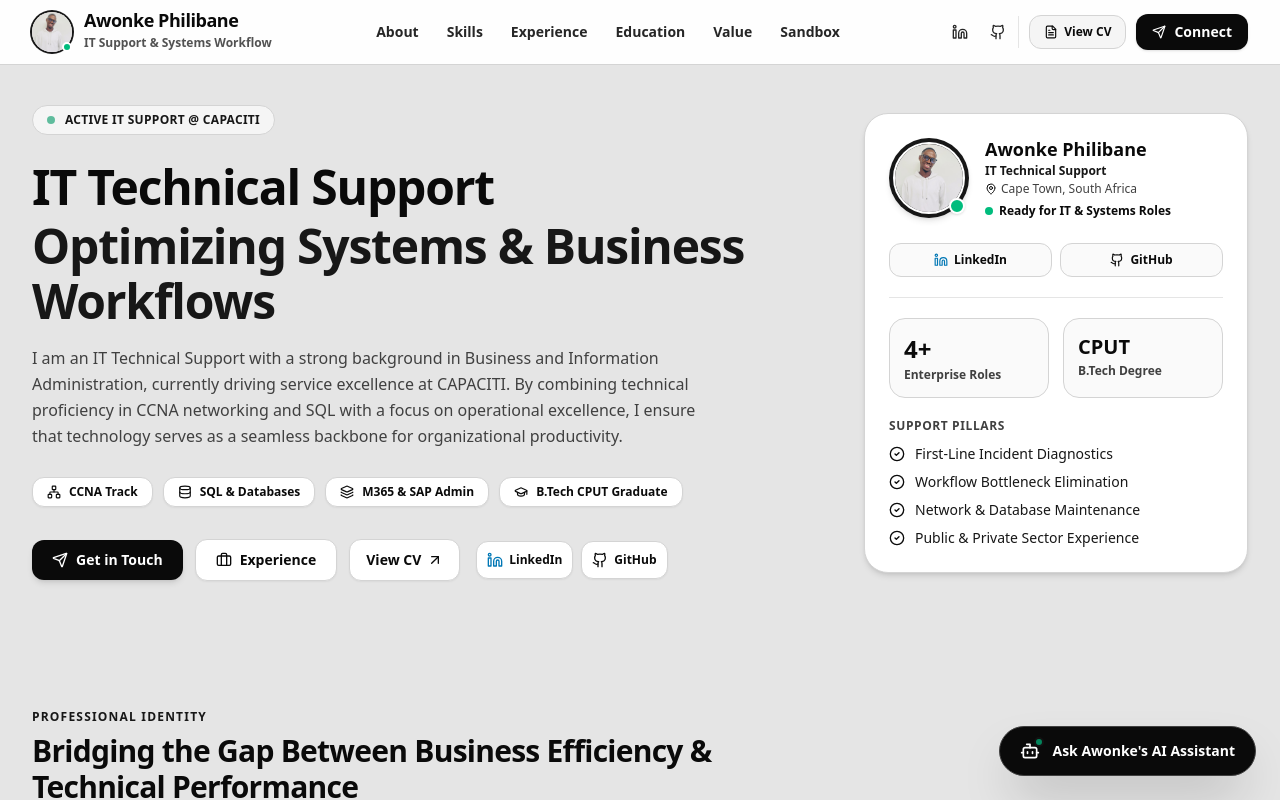
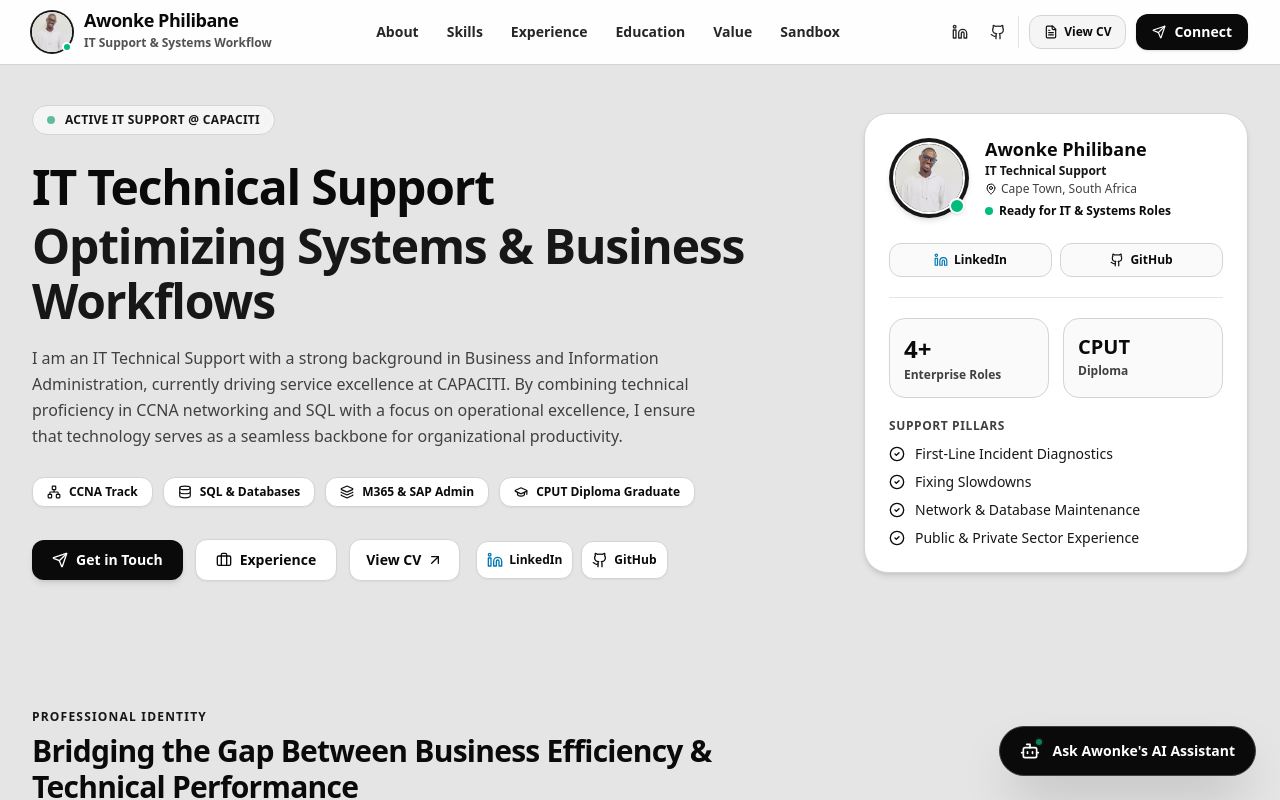
Before and after one commit to AwonkeP/Digital-Profile, a React (Vite) app: page / in a window 1280 px wide. Shown: the top 800 px of the page. Built offline with nearby package versions, Linux system fonts and the light colour scheme.

Commit message:
refactor: update academic credentials and GitHub URL
Updated profile documentation to reflect the diploma qualification and corrected the GitHub profile link.

```diff
--- a/src/components/AboutSection.tsx
+++ b/src/components/AboutSection.tsx
@@ -19,7 +19,7 @@
         {/* Main Narrative */}
         <div className="lg:col-span-7 space-y-5 text-neutral-800 leading-relaxed text-sm sm:text-base">
           <p>
-            I am a dedicated IT Technical Support professional based in Cape Town, South Africa, focusing on the alignment of business administrative workflows and technical infrastructure. With a degree in <strong className="text-neutral-950 font-bold">Business and Information Administration</strong> from the <strong className="text-neutral-950 font-bold">Cape Peninsula University of Technology (CPUT)</strong>, my perspective goes beyond standard ticket-logging: <em className="text-neutral-950 not-italic font-bold">I solve technical problems while optimizing the operational processes behind them.</em>
+            I am a dedicated IT Technical Support professional based in Cape Town, South Africa, focusing on the alignment of business administrative workflows and technical infrastructure. With a diploma in <strong className="text-neutral-950 font-bold">Business and Information Administration</strong> from the <strong className="text-neutral-950 font-bold">Cape Peninsula University of Technology (CPUT)</strong>, my perspective goes beyond standard ticket-logging: <em className="text-neutral-950 not-italic font-bold">I solve technical problems while optimizing the operational processes behind them.</em>
           </p>
           <p>
             Currently serving as an <strong className="text-neutral-950 font-bold">IT Technical Support at CAPACITI</strong>, I deliver service desk management, first-line incident diagnostics, and user support. My experience spans diverse multi-tier environments—including the <strong className="text-neutral-950 font-bold">Passenger Rail Agency of South Africa (PRASA)</strong>, <strong className="text-neutral-950 font-bold">Western Cape Department of Education (WCED)</strong>, and <strong className="text-neutral-950 font-bold">Innovate Technology</strong>—providing me with a comprehensive grasp of both public and private sector enterprise technology needs.
--- a/src/components/AiChatbot.tsx
+++ b/src/components/AiChatbot.tsx
@@ -23,7 +23,8 @@
   const quickChips = [
     'Core Experience?',
     'SQL & CCNA Skills?',
-    'CPUT Degree?',
+    'CPUT Diploma?',
+    'IT Qualifications?',
     'Contact Info?',
   ];
 
--- a/src/components/Hero.tsx
+++ b/src/components/Hero.tsx
@@ -48,7 +48,7 @@
             </div>
             <div className="px-3.5 py-1.5 rounded-xl bg-white border border-neutral-300 text-xs font-bold text-neutral-950 flex items-center gap-2 shadow-xs">
               <GraduationCap className="w-3.5 h-3.5 text-neutral-950" />
-              <span>B.Tech CPUT Graduate</span>
+              <span>CPUT Diploma Graduate</span>
             </div>
           </div>
 
@@ -189,7 +189,7 @@
               <div className="p-3.5 rounded-2xl bg-neutral-50 border border-neutral-300">
                 <div className="text-xl font-black text-neutral-950">CPUT</div>
                 <div className="text-xs text-neutral-700 font-bold mt-0.5">
-                  B.Tech Degree
+                  Diploma
                 </div>
               </div>
             </div>
@@ -206,7 +206,7 @@
                 </li>
                 <li className="flex items-center gap-2.5 font-medium">
                   <CheckCircle2 className="w-4 h-4 text-neutral-950 shrink-0" />
-                  <span>Workflow Bottleneck Elimination</span>
+                  <span>Fixing Slowdowns</span>
                 </li>
                 <li className="flex items-center gap-2.5 font-medium">
                   <CheckCircle2 className="w-4 h-4 text-neutral-950 shrink-0" />
--- a/src/components/ResumeModal.tsx
+++ b/src/components/ResumeModal.tsx
@@ -44,7 +44,7 @@
    - Managed IT services, troubleshooting, maintenance, software deployment.
 
 EDUCATION & QUALIFICATIONS
-- Bachelor's Degree in Business & Information Administration - Cape Peninsula University of Technology (CPUT)
+- Diploma in Business & Information Administration - Cape Peninsula University of Technology (CPUT)
 - Cisco Certified Network Associate (CCNA) Track - Cisco Networking Academy
 - Microsoft 365 & Database Administration Modules`;
 
--- a/src/data.ts
+++ b/src/data.ts
@@ -9,10 +9,10 @@
   email: "Philibaneawonke@gmail.com",
   linkedin: "https://www.linkedin.com/in/awonke-philibane-710aaa103",
   linkedinHandle: "awonke-philibane-710aaa103",
-  github: "https://github.com/awonkephilibane",
-  githubHandle: "awonkephilibane",
+  github: "https://github.com/AwonkeP",
+  githubHandle: "AwonkeP",
   currentCompany: "CAPACITI",
-  degree: "B.Tech Business & Information Administration (CPUT)",
+  degree: "Diploma in Business & Information Administration (CPUT)",
   profileImage: profilePhoto,
   summary: "Dedicated IT Technical Support in Cape Town, combining Business and Information Administration expertise from CPUT with hands-on technical skills in CCNA networking, SQL database management, Microsoft 365, and enterprise service desk operations.",
   elevatorPitch: "I am an IT Technical Support with a strong background in Business and Information Administration, currently driving service excellence at CAPACITI. By combining technical proficiency in CCNA networking and SQL with a focus on operational excellence, I ensure that technology serves as a seamless backbone for organizational productivity."
@@ -187,11 +187,11 @@
 
 export const EDUCATION_DATA: EducationItem[] = [
   {
-    id: 'cput-degree',
-    degree: 'Business & Information Administration',
+    id: 'cput-diploma',
+    degree: 'Diploma in Business & Information Administration',
     institution: 'Cape Peninsula University of Technology (CPUT)',
-    tag: "Bachelor's Degree",
-    type: 'Higher Education Degree',
+    tag: 'Diploma',
+    type: 'Higher Education Diploma',
     details: 'Comprehensive grounding in administrative information systems, workflow design, database fundamentals, and enterprise organizational strategy.',
     icon: 'GraduationCap',
     badge: 'Systems & Admin Core'
@@ -265,7 +265,7 @@
     description: 'High volume of manual paper-form entries creating a multi-day administrative backlog between operational units.',
     resolutionTime: 'Process Transformation',
     steps: [
-      'Workflow Mapping: Apply B.Tech Business & Information Administration principles to pinpoint redundant manual review stages.',
+      'Workflow Mapping: Apply Business & Information Administration principles to pinpoint redundant manual review stages.',
       'Digital Transformation: Replace paper forms with standardized digital Microsoft 365 Forms connected to a structured SQL database backend.',
       'Administrative Training: Conduct interactive enablement session for operational staff on automated record validation.',
       'Impact Measurement: Eliminated duplicate data entry, reduced processing turnaround time from 3 days to under 2 hours.'
```
Also changed, not shown: server.ts (+7 -5 lines).
